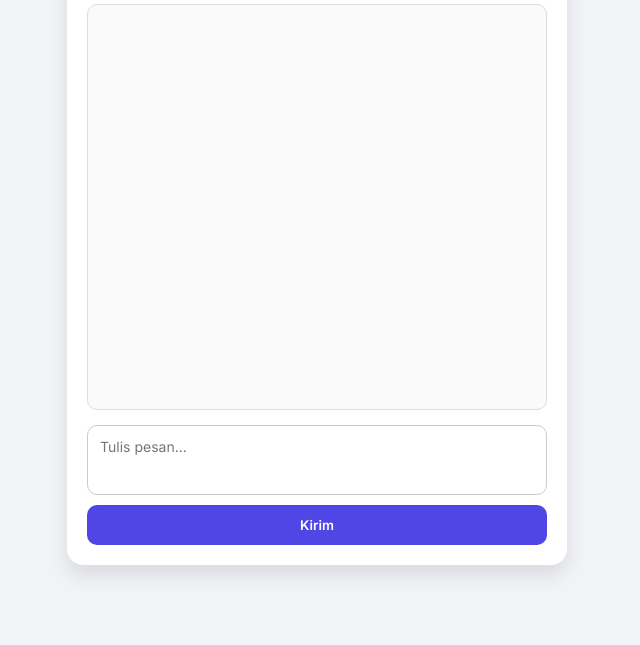
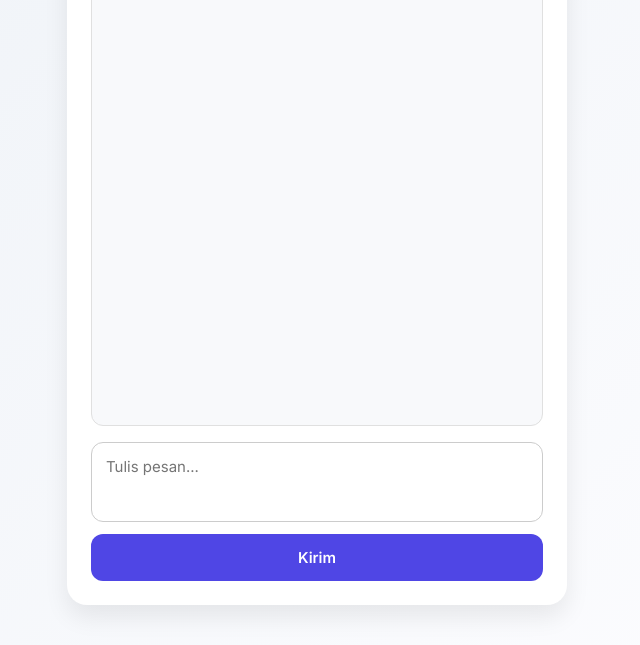
Before and after one commit to Andrabot/crostiaai, a website: page public/index.html in a window 1280 px wide. Shown: the part 155-800 px from the top of the page, without its empty margins (323-963 px from the left). Drawn offline with Linux system fonts and the light colour scheme.

Commit message:
Update index.html

```diff
--- a/public/index.html
+++ b/public/index.html
@@ -1,95 +1,104 @@
 <!DOCTYPE html>
 <html lang="id">
 <head>
-  <meta charset="UTF-8">
-  <meta name="viewport" content="width=device-width, initial-scale=1.0">
+  <meta charset="UTF-8" />
+  <meta name="viewport" content="width=device-width, initial-scale=1.0"/>
   <title>AI Chat</title>
   <link href="https://fonts.googleapis.com/css2?family=Inter:wght@400;600&display=swap" rel="stylesheet">
   <style>
     * {
       box-sizing: border-box;
-      font-family: 'Inter', sans-serif;
       margin: 0;
       padding: 0;
+      font-family: 'Inter', sans-serif;
     }
 
     body {
-      background: #f1f3f6;
+      background: linear-gradient(135deg, #eef2f7, #fdfdff);
       display: flex;
       justify-content: center;
       align-items: center;
       height: 100vh;
+      padding: 20px;
     }
 
     .chat-container {
-      background: white;
+      background-color: #ffffff;
       width: 100%;
       max-width: 500px;
-      height: 80vh;
-      border-radius: 16px;
-      box-shadow: 0 10px 20px rgba(0, 0, 0, 0.1);
+      height: 90vh;
+      border-radius: 20px;
+      box-shadow: 0 12px 24px rgba(0, 0, 0, 0.08);
       display: flex;
       flex-direction: column;
-      padding: 20px;
+      padding: 24px;
     }
 
     h1 {
       text-align: center;
       color: #333;
+      font-size: 24px;
       margin-bottom: 20px;
+      font-weight: 600;
     }
 
     #chat-box {
       flex: 1;
       overflow-y: auto;
-      border: 1px solid #ddd;
-      border-radius: 10px;
-      padding: 10px;
-      background: #fafafa;
-      margin-bottom: 15px;
+      background: #f8f9fb;
+      border: 1px solid #e0e0e0;
+      border-radius: 12px;
+      padding: 16px;
+      margin-bottom: 16px;
+      scroll-behavior: smooth;
     }
 
     #user-input {
       resize: none;
+      padding: 14px;
+      font-size: 15px;
+      border-radius: 12px;
       border: 1px solid #ccc;
-      border-radius: 10px;
-      padding: 12px;
-      font-size: 14px;
       width: 100%;
-      height: 70px;
-      margin-bottom: 10px;
+      height: 80px;
+      margin-bottom: 12px;
+      transition: border 0.2s ease-in-out;
+    }
+
+    #user-input:focus {
+      outline: none;
+      border-color: #4f46e5;
     }
 
     button {
-      background-color: #4F46E5;
+      padding: 14px;
+      width: 100%;
+      border: none;
+      border-radius: 12px;
+      background-color: #4f46e5;
       color: white;
-      padding: 12px;
-      border: none;
-      border-radius: 10px;
+      font-weight: 600;
+      font-size: 15px;
       cursor: pointer;
-      font-weight: 600;
-      transition: background 0.3s ease;
+      transition: background-color 0.3s ease;
     }
 
     button:hover {
-      background-color: #4338CA;
+      background-color: #4338ca;
     }
 
-    /* Optional: styling for chat messages */
-    .message {
-      margin-bottom: 10px;
-      padding: 10px;
+    /* Tambahan scrollbar halus */
+    #chat-box::-webkit-scrollbar {
+      width: 6px;
+    }
+
+    #chat-box::-webkit-scrollbar-thumb {
+      background: #ccc;
       border-radius: 10px;
     }
 
-    .user-message {
-      background-color: #e0e7ff;
-      align-self: flex-end;
-    }
-
-    .ai-message {
-      background-color: #f3f4f6;
-      align-self: flex-start;
+    #chat-box::-webkit-scrollbar-track {
+      background: transparent;
     }
   </style>
 </head>
@@ -100,30 +109,6 @@
     <textarea id="user-input" placeholder="Tulis pesan..."></textarea>
     <button onclick="sendMessage()">Kirim</button>
   </div>
-
-  <script>
-    function sendMessage() {
-      const input = document.getElementById('user-input');
-      const chatBox = document.getElementById('chat-box');
-      const userText = input.value.trim();
-      if (!userText) return;
-
-      // Tampilkan pesan pengguna
-      const userMsg = document.createElement('div');
-      userMsg.classList.add('message', 'user-message');
-      userMsg.textContent = userText;
-      chatBox.appendChild(userMsg);
-
-      // Simulasi balasan AI
-      const aiMsg = document.createElement('div');
-      aiMsg.classList.add('message', 'ai-message');
-      aiMsg.textContent = "Halo! Ini balasan dari AI.";
-      chatBox.appendChild(aiMsg);
-
-      // Scroll ke bawah dan kosongkan input
-      chatBox.scrollTop = chatBox.scrollHeight;
-      input.value = '';
-    }
-  </script>
+  <script src="script.js"></script>
 </body>
 </html>
```
